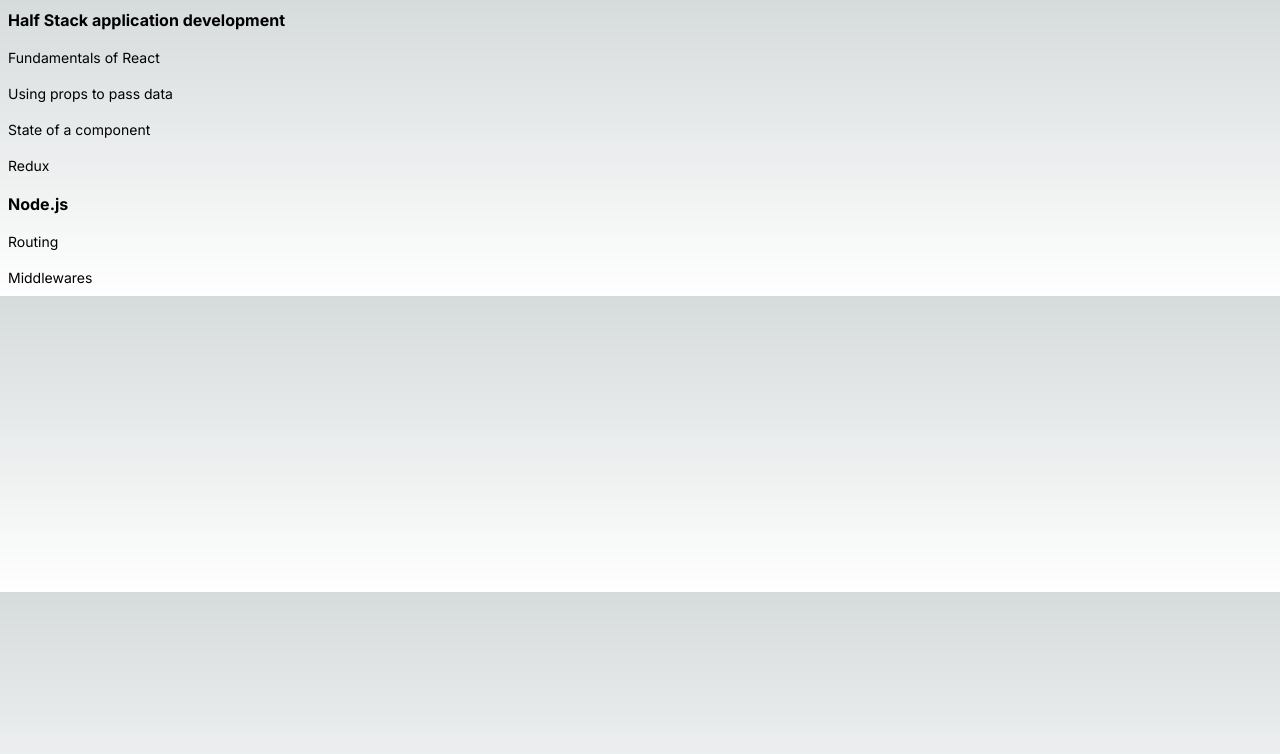
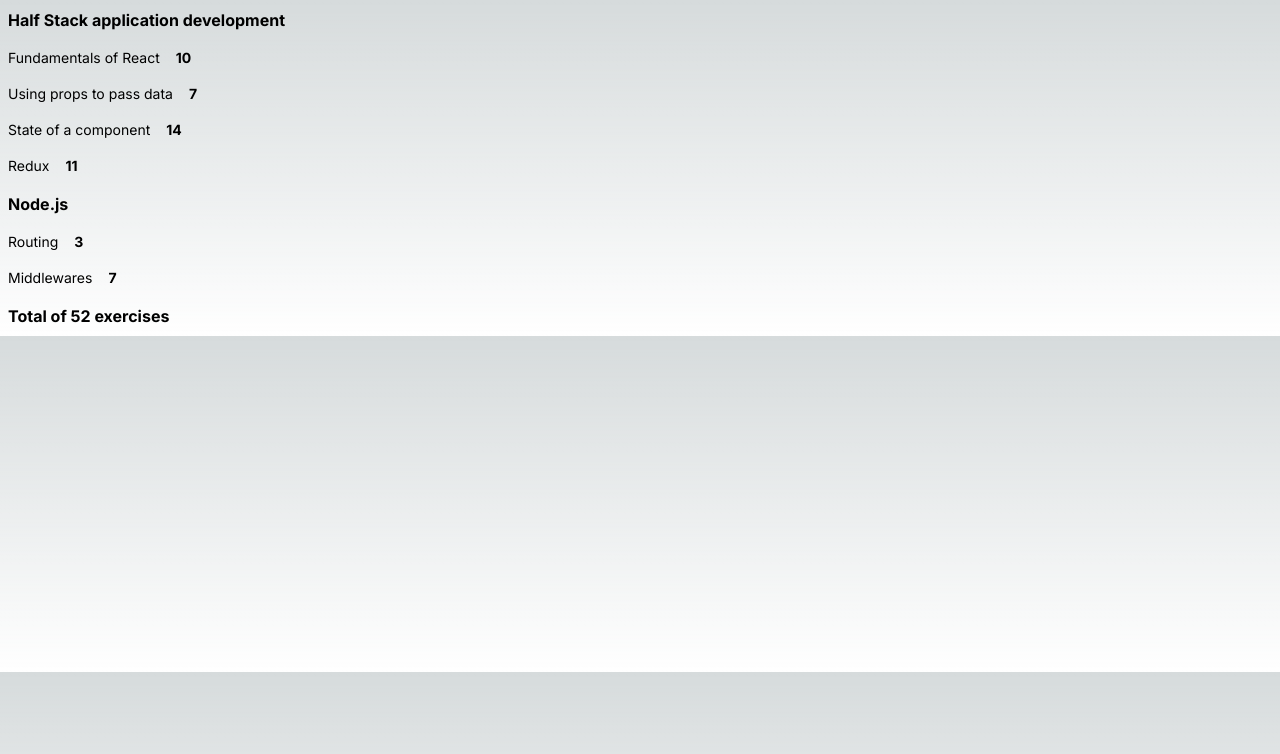
Before and after one commit to FremyCode/fullstackopen2023, a Next.js app: page / in a window 1280 px wide. Shown: the top 754 px of the page. Built offline with nearby package versions, Linux system fonts and the light colour scheme.

Commit message:
Courses completed
All the exercises up to exercise 2.5 are completed.

```diff
--- a/app/components/CourseContent.tsx
+++ b/app/components/CourseContent.tsx
@@ -1,16 +1,17 @@
 "use client";
 import React from "react";
-import { Course, Part } from "../types";
+import { CoursesProps, Course, Part } from "../types";
 
-export const CourseContent = ({ content } : any) => {
+export const CourseContent = ({ content } : CoursesProps) => {
   return (
     <>
       {content.map((course: Course, index: number) => (
         <div key={index}>
           <h1 className="texl-xl font-bold p-2">{course.name}</h1>
           {course.parts.map((part: Part, index: number) => (
-            <div key={index}>
+            <div key={index} className="flex">
               <p className="text-sm p-2">{part.name}</p>
+              <p className="text-sm p-2 font-bold">{part.exercises}</p>
             </div>
           ))}
         </div>
--- a/app/components/Courses.tsx
+++ b/app/components/Courses.tsx
@@ -1,7 +1,6 @@
 "use client";
 import React from "react";
 import { CourseContent } from "./CourseContent";
-import { CourseHeader } from "./CourseHeader";
 import { TotalExercises } from "./TotalExercises";
 
 export const Courses = () => {
@@ -53,7 +52,7 @@ export const Courses = () => {
   return (
     <div>
       <CourseContent content={courseContent} />
-      {/* <TotalExercises parts={courseContent} /> */}
+      <TotalExercises content={courseContent} />
     </div>
   );
 };
--- a/app/components/TotalExercises.tsx
+++ b/app/components/TotalExercises.tsx
@@ -1,13 +1,19 @@
 "use client";
 import React, { useEffect, useState } from "react";
-import { CourseContentProps } from "../types";
+import { CoursesProps, Course, Part } from "../types";
 
-export const TotalExercises = ({ parts }: CourseContentProps) => {
+export const TotalExercises = ({ content }: CoursesProps) => {
   const [TotalExercises, setTotalExercises] = useState<number>(0);
 
   function countExercises() {
-    const total = parts.reduce((accumulator, content) => accumulator + content.exercises, 0)
-    setTotalExercises(total)
+    const totalExercises = content.reduce((total: number, course: Course) => {
+      const courseExercises = course.parts.reduce(
+        (partTotal, part) => partTotal + part.exercises,
+        0,
+      );
+      return courseExercises + total;
+    }, 0);
+    setTotalExercises(totalExercises);
   }
 
   useEffect(() => {
--- a/app/types.ts
+++ b/app/types.ts
@@ -1,3 +1,7 @@
+export type CoursesProps = {
+  content: Course[];
+}
+
 export type Course = {
   name: string;
   id: number;
```
